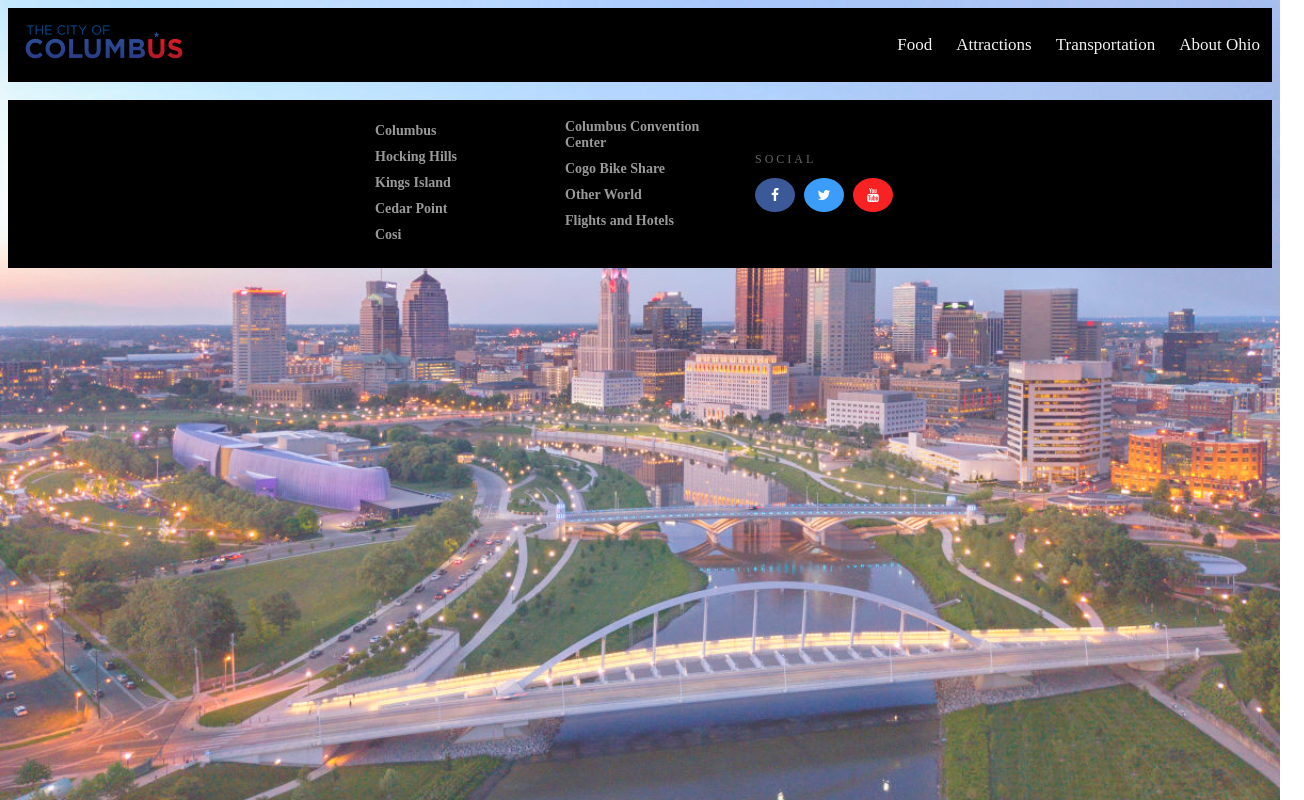
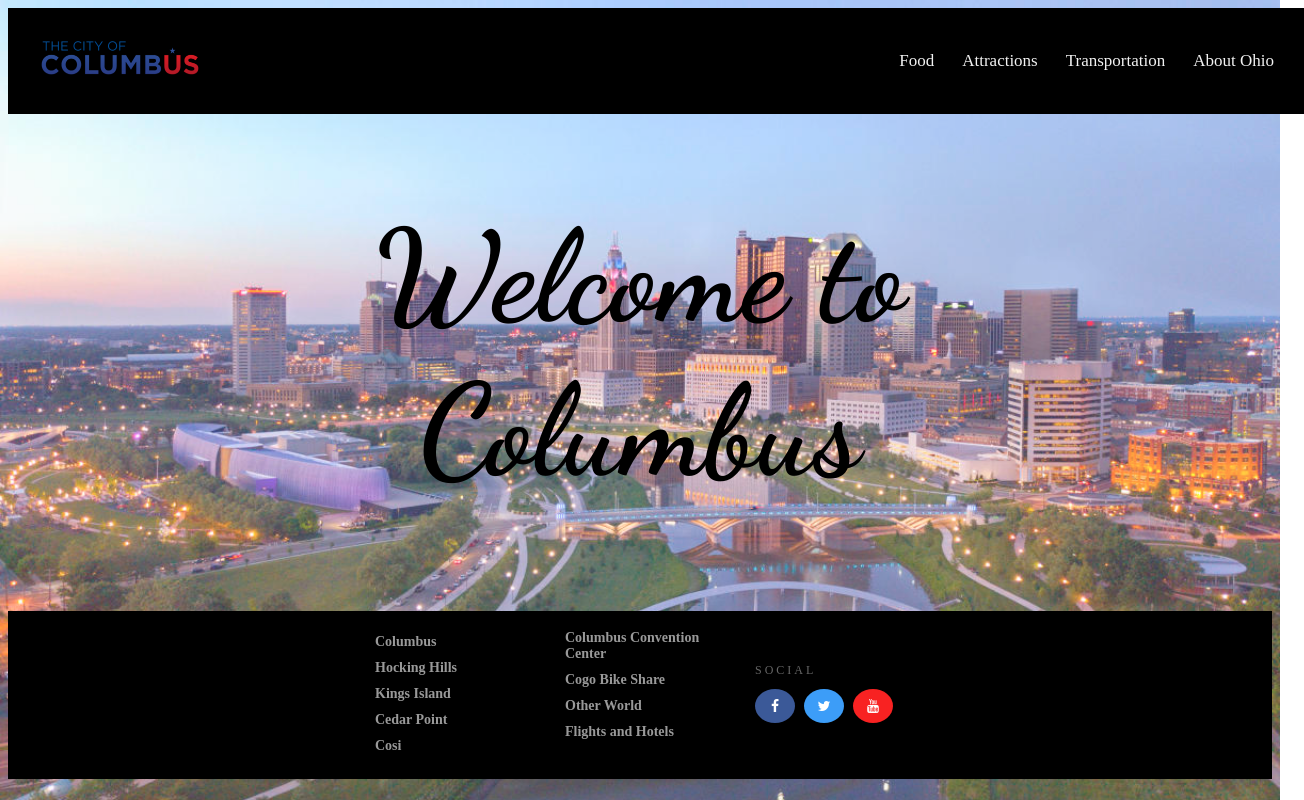
Before and after one commit to loner-Cat21/Ohio-finalProject, a website: page media/index.html in a window 1280 px wide. Shown: the whole page, 1304 px wide, since content can reach past the window. Drawn offline with nearby package versions, Linux system fonts and the light colour scheme.

Commit message:
asxdcfvbnm,.

```diff
--- a/Css/MainStyle.css
+++ b/Css/MainStyle.css
@@ -1,5 +1,5 @@
 /* Color pallet
-blue = #006699
+blue = #00539b
 green = #339933
 black - #000000
 yellow = #ffcc33
@@ -12,12 +12,13 @@ Start your CSS here */
 .topnav {
     background-color: #000000;
     display: flex;
-    width: 100%;
     position: sticky;
+    margin: 0 0 1em 0;
     flex-direction: row;
     justify-content: space-between;
     align-items: center;
-
+    padding: 1rem;
+    width: 100%;
   }
   .active{
     text-decoration: underline;
@@ -30,7 +31,7 @@ Start your CSS here */
     float: right;
     color: #f2f2f2;
     text-align: center;
-    padding: 5px;
+    padding: 7px;
     margin: 7px;
     text-decoration: none;
     font-size: 17px;
@@ -102,6 +103,11 @@ Start your CSS here */
   background-size: cover;
   filter: alpha(opacity=10);
 } */
+@import url('https://fonts.googleapis.com/css2?family=Dancing+Script:wght@700&family=Kumbh+Sans&family=Oswald:wght@300&family=Roboto&display=swap');
+.welcome{
+  font-family: 'Dancing Script';
+  font-size: 8rem;
+}
 .indexBody::after {
   content: "";
   background: url(../images/columbusBackground.jpg);
--- a/media/index.html
+++ b/media/index.html
@@ -27,11 +27,9 @@
             </a>
         </div>
     </div>
-    <style>
-      body{
-        background:image("");
-      }
-    </style>
+    <center>
+      <h1 class="welcome">Welcome to<br>Columbus</h1>
+    </center>
 
 
     <br>
```
